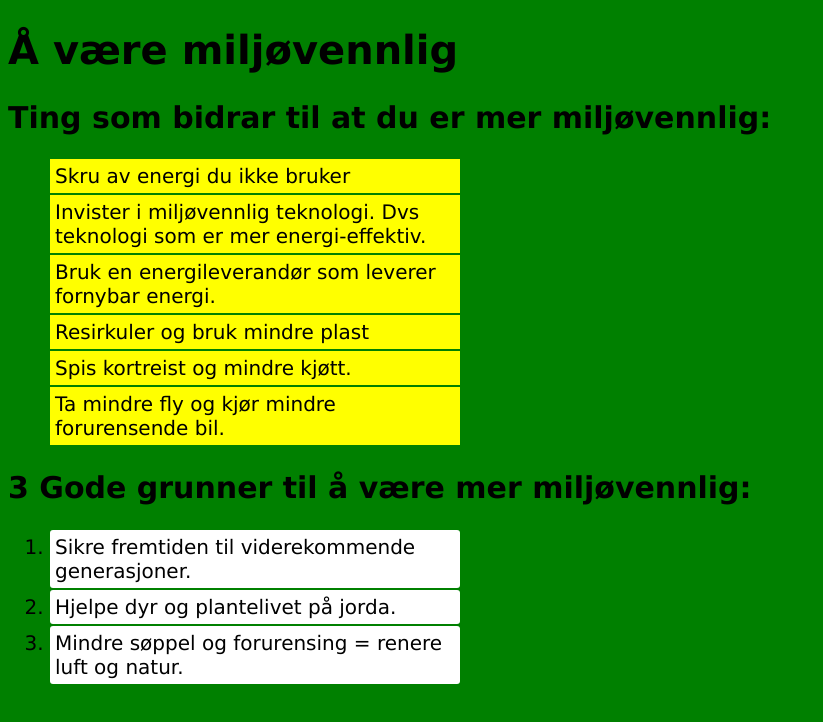
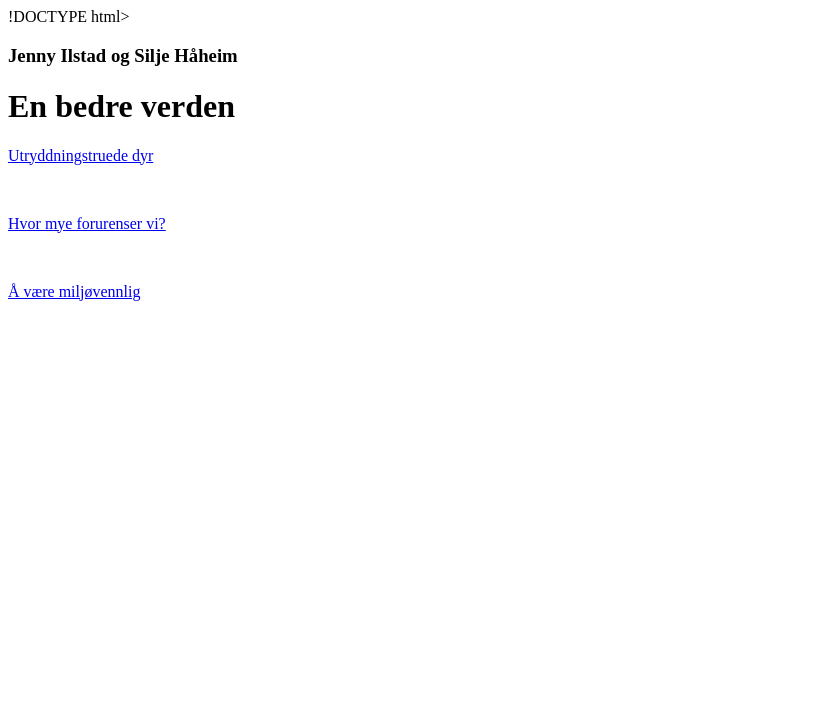
Before and after one commit to jennyilstad/Gruppe-2, a plain HTML site: page 461/461.html in a window 1280 px wide. Shown: the whole page, without its empty margins (0-823 px from the left). Drawn offline with Linux system fonts and the light colour scheme.

Commit message:
Update 461.html

```diff
--- a/461/461.html
+++ b/461/461.html
@@ -1,66 +1,24 @@
-<!DOCTYPE html>
-<html lang="en" dir="ltr">
+!DOCTYPE html>
+<html>
   <head>
-    <title>Å være miljøvennlig</title>
+    <title>461 CSS</title>
     <meta charset="utf-8">
-    <link rel="stylesheet" href="lister.css">
-    <style>
-     body{
-       background-color: green;
-       color: black;
-       font-family: verdana;
-       font-size: 20px;
-     }
-
-     ul li{
-       background-color: yellow;
-       padding: 5px;
-       margin: 2px;
-       width: 400px;
-       list-style-type: none;
-     }
-
-     ol li{
-       background-color: white;
-       padding: 5px;
-       margin: 2px;
-       width: 400px;
-       border-radius: 3px;
-       list-style-type: numbers;
-     }
-    </style>
   </head>
 
-  <body>
-    <div class ="overskrift">
-    <h1>Å være miljøvennlig</h1>
-    </div>
+<body>
+  <h3> Jenny Ilstad og Silje Håheim </h3>
+  <h1>En bedre verden</h1>
 
-    <div class = "overskrift">
-    <h2>Ting som bidrar til at du er mer miljøvennlig:</h2>
-    </div>
-
-    <div class = "liste">
-    <ul>
-      <li>Skru av energi du ikke bruker</li>
-      <li>Invister i miljøvennlig teknologi. Dvs teknologi som er mer energi-effektiv.</li>
-      <li>Bruk en energileverandør som leverer fornybar energi.</li>
-      <li>Resirkuler og bruk mindre plast</li>
-      <li>Spis kortreist og mindre kjøtt.</li>
-      <li>Ta mindre fly og kjør mindre forurensende bil.</li>
-    </ul>
-    </div>
-
-    <div class = "overskrift">
-    <h2>3 Gode grunner til å være mer miljøvennlig:</h2>
-    </div>
-
-    <div class = "liste">
-    <ol>
-      <li>Sikre fremtiden til viderekommende generasjoner.</li>
-      <li>Hjelpe dyr og plantelivet på jorda.</li>
-      <li>Mindre søppel og forurensing = renere luft og natur.</li>
-    </ol>
-  </div>
-  </body>
+<p>
+  <a href="461/webside1.html"> Utryddningstruede dyr </a>
+</p>
+  <br>
+<p>
+  <a href="461/webside2.html"> Hvor mye forurenser vi?</a>
+</p>
+  <br>
+<p>
+  <a href="461/webside3.html"> Å være miljøvennlig</a>
+</p>
+</head>
 </html>
```
